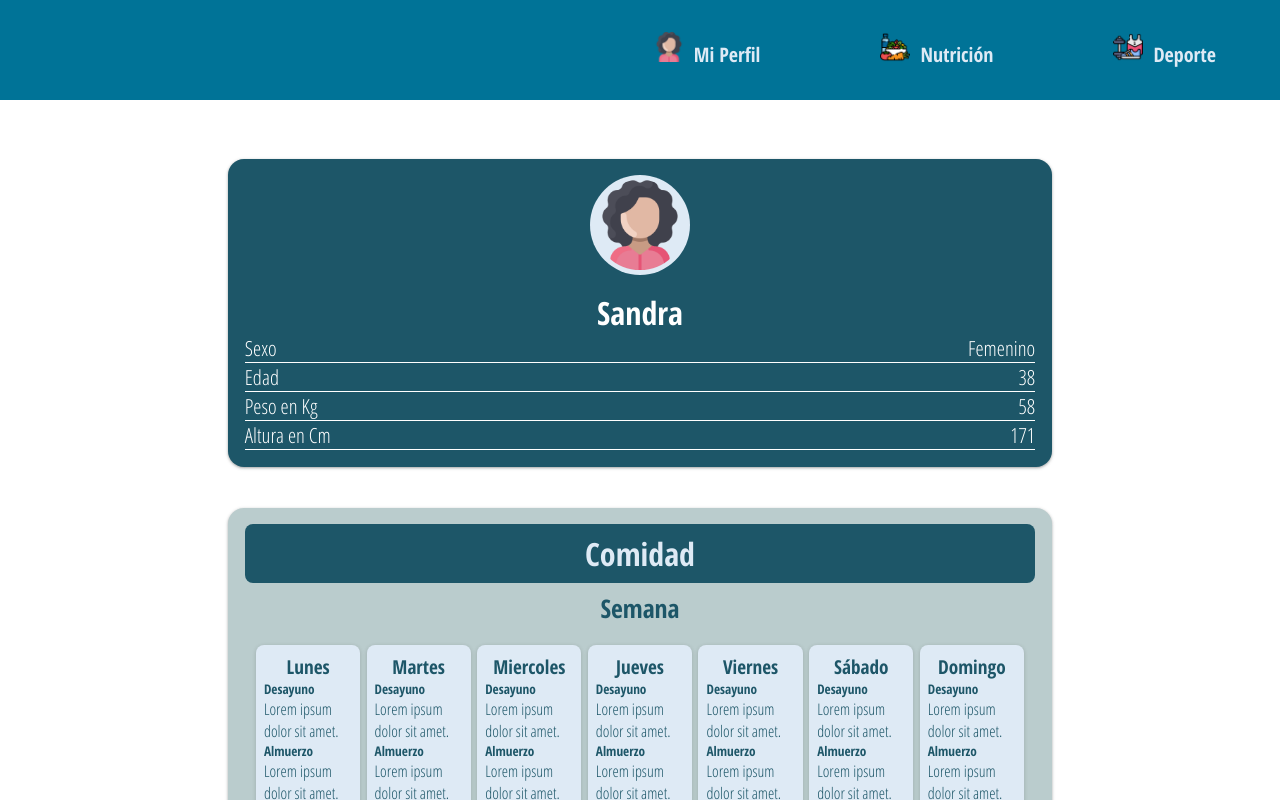
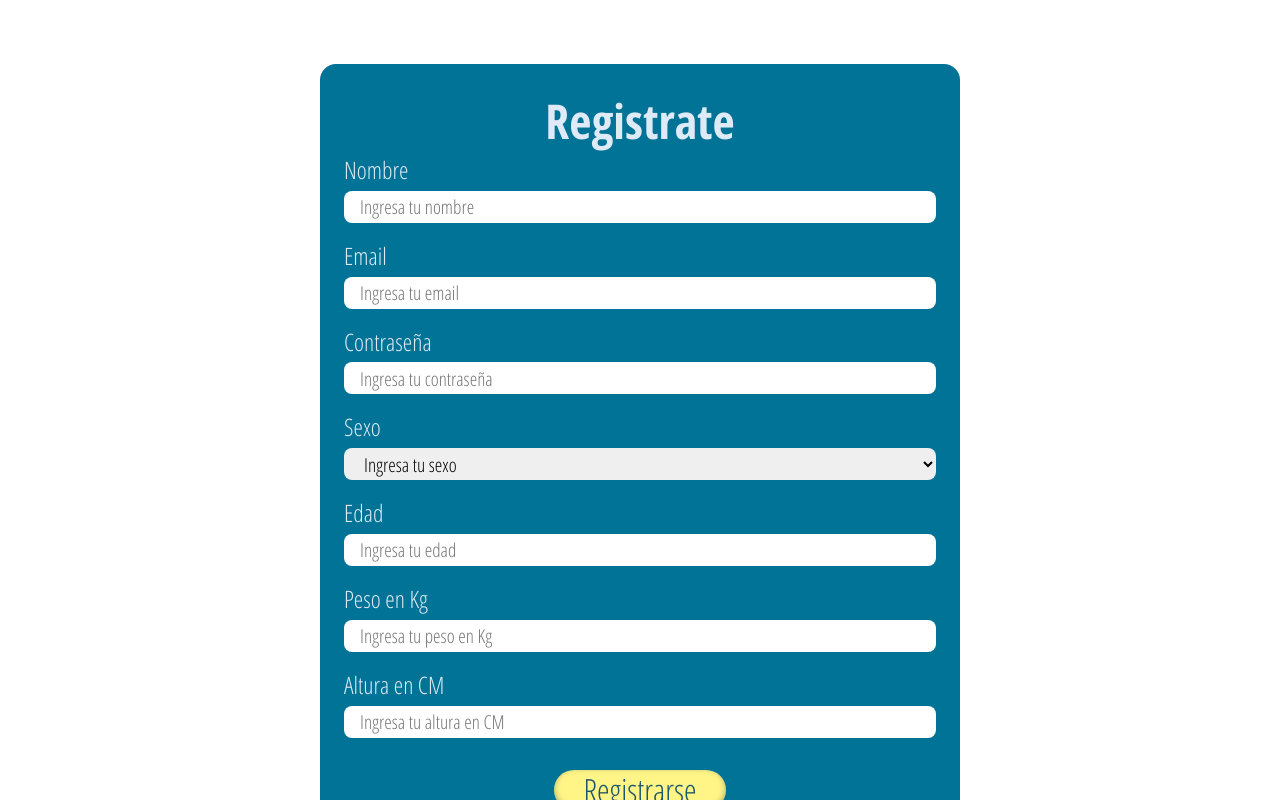
Before and after one commit to San-rui/gfit, a React (Create React App) app: page /users in a window 1280 px wide. Shown: the top 800 px of the page. Built offline with nearby package versions, Linux system fonts and the light colour scheme.

Commit message:
add new user

```diff
--- a/src/App.tsx
+++ b/src/App.tsx
@@ -5,7 +5,7 @@ function App() {
 
   return (
     <div className="App">
-      <Dashboard/>
+      <SingUp />
     </div>
   );
 }
--- a/src/components/Nav/index.tsx
+++ /dev/null
@@ -1,13 +0,0 @@
-const Nav = () => {
-
-    return (
-        <div>
-            -----Nav------
-
-        </div>
-
-    )
-
-}
-
-export { Nav }
--- a/src/components/index.ts
+++ b/src/components/index.ts
@@ -1,4 +1,3 @@
-export { Nav } from './Nav'
 export { Header } from './Header'
 export { Main } from './Main'
 export { CardFood } from './CardFood'
--- a/src/pages/Login/index.tsx
+++ b/src/pages/Login/index.tsx
@@ -1,16 +1,16 @@
 import './style.scss'
-import {FormEvent } from "react"
-import { useAuth } from "../../hooks"
+import { FormEvent } from "react"
+import { useState } from 'react'
 
 
 const Login = () => {
 
-    const { login } = useAuth();
 
     const handleSubmit = (e: FormEvent) =>  {
         e.preventDefault();
         console.log("el evento reacciono");
     }
+
 
 
     return (
@@ -23,7 +23,7 @@ const Login = () => {
                 </div>
                 <div>
                     <label htmlFor="password">Contraseña</label>
-                    <input id="password" type="text" name="pass" placeholder="Ingrese su contraseña"/>
+                    <input id="password" type="text" name="password" placeholder="Ingrese su contraseña"/>
                 </div>
                 <button type="submit">Enviar</button>
             </form>
--- /dev/null
+++ b/src/pages/SingUp/api/index.ts
@@ -0,0 +1,19 @@
+import { api } from '../../../utils'
+
+type Payload ={
+    email: string,
+    password: string,
+    name: string,
+    gender: string,
+    age:number,
+    weight:number,
+    height:number,
+}
+
+const signup = async (data: Payload) =>{
+
+    await api.post('/users.json', data);
+
+}
+
+export { signup}
--- a/src/pages/SingUp/index.tsx
+++ b/src/pages/SingUp/index.tsx
@@ -1,13 +1,26 @@
 import './style.scss'
-import {FormEvent } from "react"
+import {FormEvent, useState, FC } from "react"
+import { signup } from './api'
 
 
-const SingUp = () => {
+const SingUp :FC = () => {
+
+    const [ email, setEmail ] = useState <string>('');
+    const [ password, setPassword] = useState <string>('');
+    const [ name, setName] = useState <string>('');
+    const [gender, setGender] = useState <string>('');
+    const [age, setAge] = useState <number>(0);
+    const [weight, setWeight] = useState <number>(0);
+    const [height, setHeight] = useState <number>(0);
+
 
     const handleSubmit = (e: FormEvent) =>  {
         e.preventDefault();
         console.log("el evento reacciono");
-    }
+
+        signup({email, password, name, gender, age, weight, height})
+    };
+
 
 
     return (
@@ -16,35 +29,89 @@ const SingUp = () => {
                 <h2>Registrate</h2>
                 <div>
                     <label htmlFor="name">Nombre</label>
-                    <input id="name" type="text" name="email" placeholder="Ingresa tu nombre"/>
+                    <input id="name"
+                        type="name" name="name"
+                        placeholder="Ingresa tu nombre"
+                        onChange={e =>{
+                            setName( e.target.value)
+                        }}
+                        required
+                    />
                 </div>
                 <div>
                     <label htmlFor="email">Email</label>
-                    <input id="email" type="text" name="email" placeholder="Ingresa tu email"/>
+                    <input
+                        id="email"
+                        type="email"
+                        name="email"
+                        placeholder="Ingresa tu email"
+                        onChange={e =>{
+                            setEmail( e.target.value)
+                        }}
+                        required
+                    />
                 </div>
                 <div>
                     <label htmlFor="password">Contraseña</label>
-                    <input id="password" type="text" name="pass" placeholder="Ingresa tu contraseña"/>
+                    <input
+                        id="password"
+                        type="password"
+                        name="password"
+                        placeholder="Ingresa tu contraseña"
+                        onChange={e =>{
+                            setPassword(e.target.value)
+                        }}
+                        required
+                    />
                 </div>
                 <div>
                     <label htmlFor="sex">Sexo</label>
-                    <select name="gender" id="gender">
+                    <select name="gender" id="gender" onChange={e =>{
+                            setGender( e.target.value)
+                        } } required>
                     <option value="" selected disabled>Ingresa tu sexo</option>
-                        <option value="">Hombre</option>
-                        <option value="">Mujer</option>
+                        <option value="man">Hombre</option>
+                        <option value="woman">Mujer</option>
                     </select>
                 </div>
                 <div>
                     <label htmlFor="age">Edad</label>
-                    <input id="age"  type="number"  name="age" placeholder="Ingresa tu edad"/>
+                    <input
+                        id="age"
+                        type="number"
+                        name="age"
+                        placeholder="Ingresa tu edad"
+                        onChange={e =>{
+                            setAge(Number(e.target.value))
+                        }}
+                        required
+                    />
                 </div>
                 <div>
                     <label htmlFor="weight">Peso en Kg</label>
-                    <input id="weight"  type="number"  name="weight" placeholder="Ingresa tu peso en Kg"/>
+                    <input
+                        id="weight"
+                        type="number"
+                        name="weight"
+                        placeholder="Ingresa tu peso en Kg"
+                        onChange={e =>{
+                            setWeight(Number(e.target.value))
+                        }}
+                        required
+                    />
                 </div>
                 <div>
                     <label htmlFor="height">Altura en CM</label>
-                    <input id="height"  type="number"  name="height" placeholder="Ingresa tu altura en CM"/>
+                    <input
+                        id="height"
+                        type="number"
+                        name="height"
+                        placeholder="Ingresa tu altura en CM"
+                        onChange={e =>{
+                            setHeight( Number(e.target.value))
+                        }}
+                        required
+                    />
                 </div>
                 <button type="submit">Registrarse</button>
             </form>
--- a/src/pages/SingUp/style.scss
+++ b/src/pages/SingUp/style.scss
@@ -64,7 +64,7 @@ $secondary-green: #BACCCD;
             justify-content:center;
             align-items: center;
             margin-top: 1rem;
-            width: 40%;
+            padding: 2% 5%;
             height:2.5rem;
             border-radius: 5rem;
             border:none;
--- a/src/pages/Users/index.tsx
+++ b/src/pages/Users/index.tsx
@@ -17,7 +17,7 @@ const Users =()=>{
         }
 
     }
-    (!users)? ObteinUsers(): console.log("estos son los users", users)
+    (!users)? ObteinUsers(): console.log(users);
 
     return(
         <div className='users'>
```
Also changed, not shown: src/hooks/index.ts (line endings or trailing spaces), src/hooks/useAuth/index.ts (line endings or trailing spaces).
